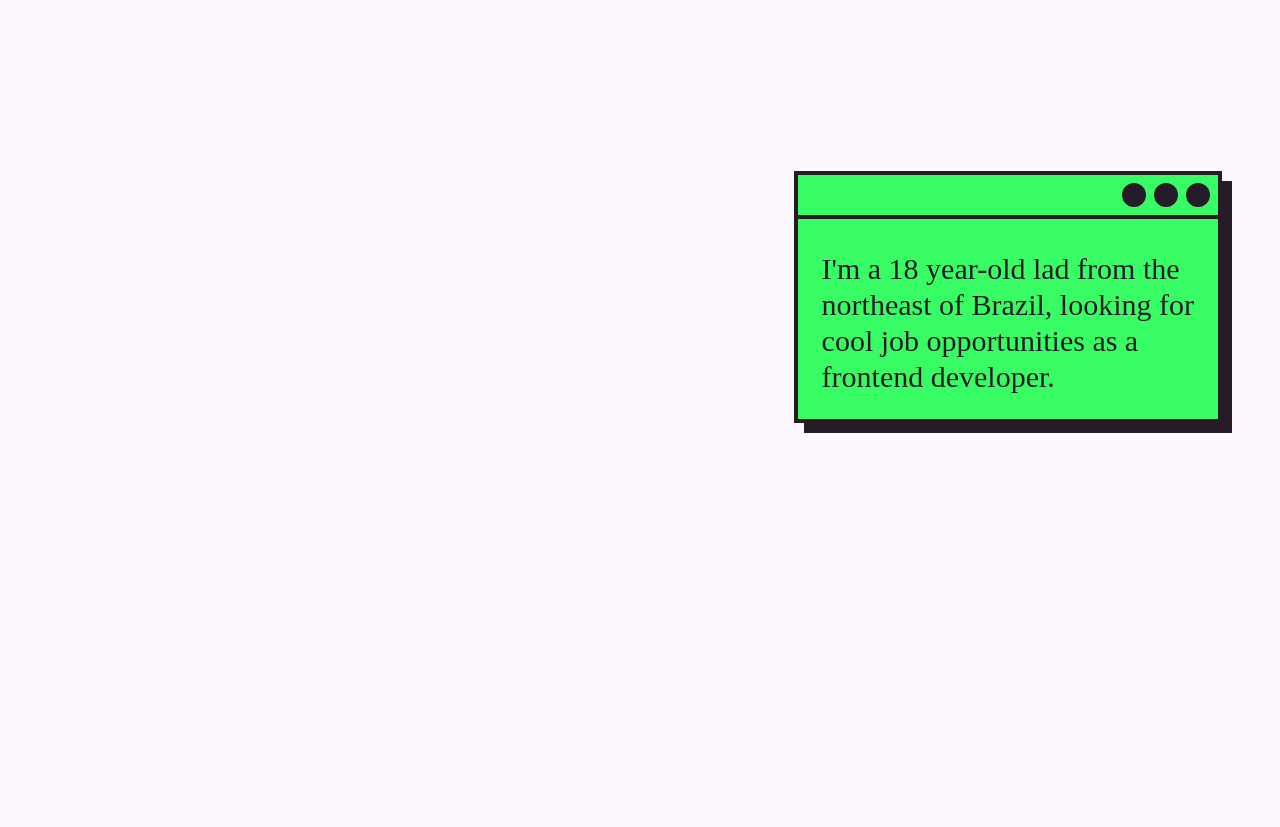
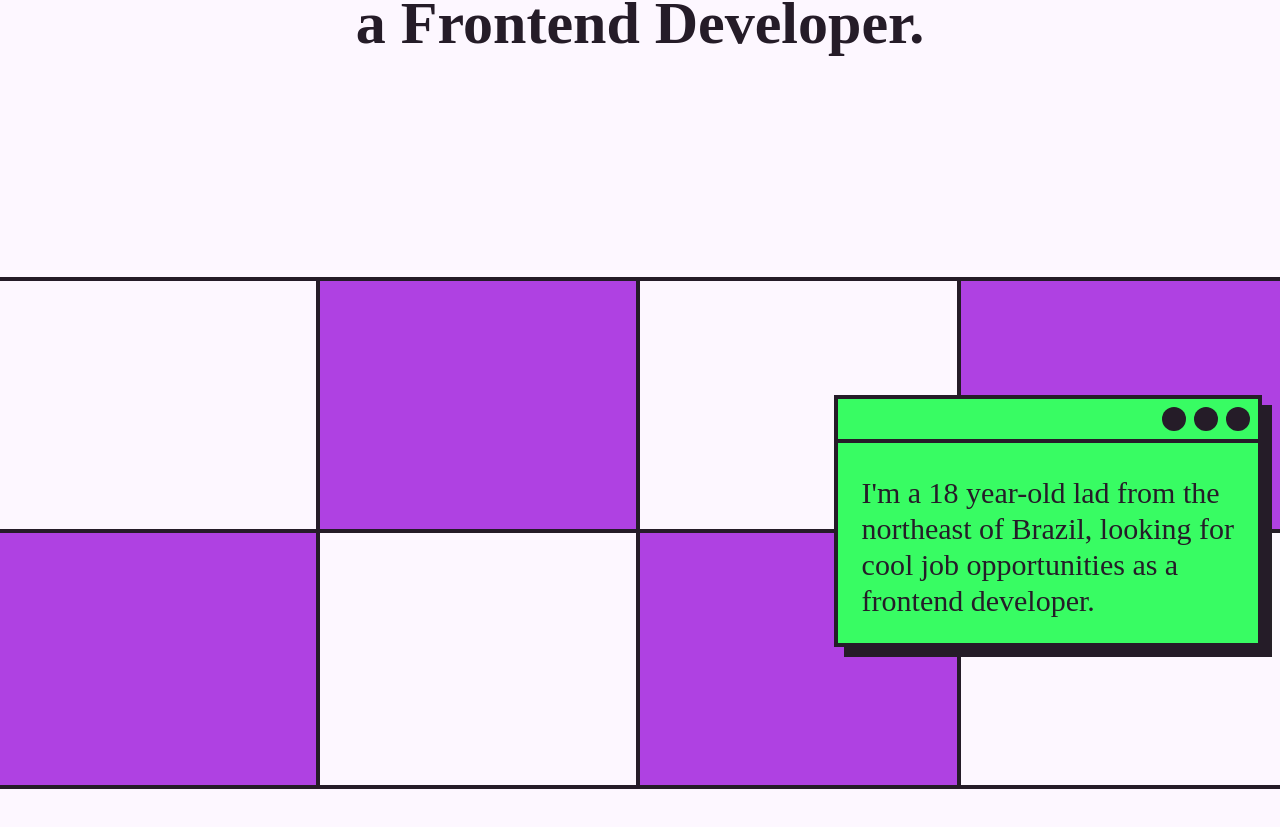
Before and after one commit to EmanuelMarquis/personal-website, a React (Create React App) app: page / in a window 1280 px wide. Shown: the part 323-1150 px from the top of the page. Before the commit the page ends 800 px from the top, so only its background shows below. Built offline with nearby package versions, Linux system fonts and the light colour scheme.

Commit message:
added checkeredStripe

```diff
--- a/src/App.js
+++ b/src/App.js
@@ -1,24 +1,32 @@
 import './App.css';
 import Navbar from './components/navbar';
 import FloatingWindow from './components/floatingWindow';
+import { Fragment } from 'react';
+import CheckeredStripe from './components/checkeredStripe';
 
 export default function App() {
 
-  const aboutMe = <text>
+  const aboutMe = <Fragment>
     I'm a 18 year-old lad from the<br/>
     northeast of Brazil, looking for<br/>
     cool job opportunities as a<br/>
     frontend developer.
-  </text>;
+  </Fragment>;
 
   return (<div>
     <Navbar/>
-    <p className='font-bold text-center text-6xl my-48'>
+    <p className='font-bold text-center text-6xl mt-64 mb-56'>
       Hello! I'm Emanuel Marquis,<br/>
       a Frontend Developer.
     </p>
-    <div className='flex justify-end pr-12'>
+    <CheckeredStripe/>
+    <span className='relative z-0 px-2 flex justify-end' style={{top: "-24rem"}}>
       <FloatingWindow msg={aboutMe}/>
-    </div>
+    </span>
+    {/* <div>
+      <FloatingWindow msg={""}/>
+      <FloatingWindow msg={""}/>
+      <FloatingWindow msg={""}/>
+    </div> */}
   </div>);
 }
--- /dev/null
+++ b/src/components/checkeredStripe.jsx
@@ -0,0 +1,26 @@
+
+export default function CheckeredStripe({child}) {
+    return (<div className="z-0">
+        <div className="flex">
+            <Square option="blank"/>
+            <Square option="filled"/>
+            <Square option="blank"/>
+            <Square option="filled" lastOne={true}/>
+        </div>
+        <div className="flex">
+            <Square option="filled" bottomSquares={true}/>
+            <Square option="blank" bottomSquares={true}/>
+            <Square option="filled" bottomSquares={true}/>
+            <Square option="blank" lastOne={true} bottomSquares={true}/>
+        </div>
+    </div>);
+}
+
+function Square({option, lastOne=false, bottomSquares=false}) {
+    return <div className={
+        `${option === "filled"? "main-color" : ""}
+        w-96 h-64  border-b-4
+        ${bottomSquares === false? "border-t-4": ""}
+        ${lastOne === false? "border-r-4" : ""}`
+    }/>;
+}
--- a/src/components/floatingWindow.jsx
+++ b/src/components/floatingWindow.jsx
@@ -11,9 +11,7 @@ export default function FloatingWindow({msg}) {
                 <span className="floating-window-dot"/>
                 <span className="floating-window-dot"/>
             </div>
-            <div className="pt-8 pb-6 px-6">
-                {msg}
-            </div>
+            <div className="pt-8 pb-6 px-6">{msg}</div>
         </div>
     </div>);
 }
--- a/src/components/navbar.jsx
+++ b/src/components/navbar.jsx
@@ -1,6 +1,6 @@
 
 export default function Navbar() {
-    return (<nav className="fixed top-0 w-full flex justify-between main-color border-b-4 text-3xl">
+    return (<nav className="fixed z-10 top-0 w-full flex justify-between main-color border-b-4 text-3xl">
         <input className="border-r-4 border-color px-6 navbar-btn" type="button" value="EM" onClick={function (){console.log("EM")}}/>
         <span>
             <input className="border-l-4 py-6 px-6 navbar-btn" type="button" value="portfolio" onClick={function (){console.log("portfolio")}}/>
```
